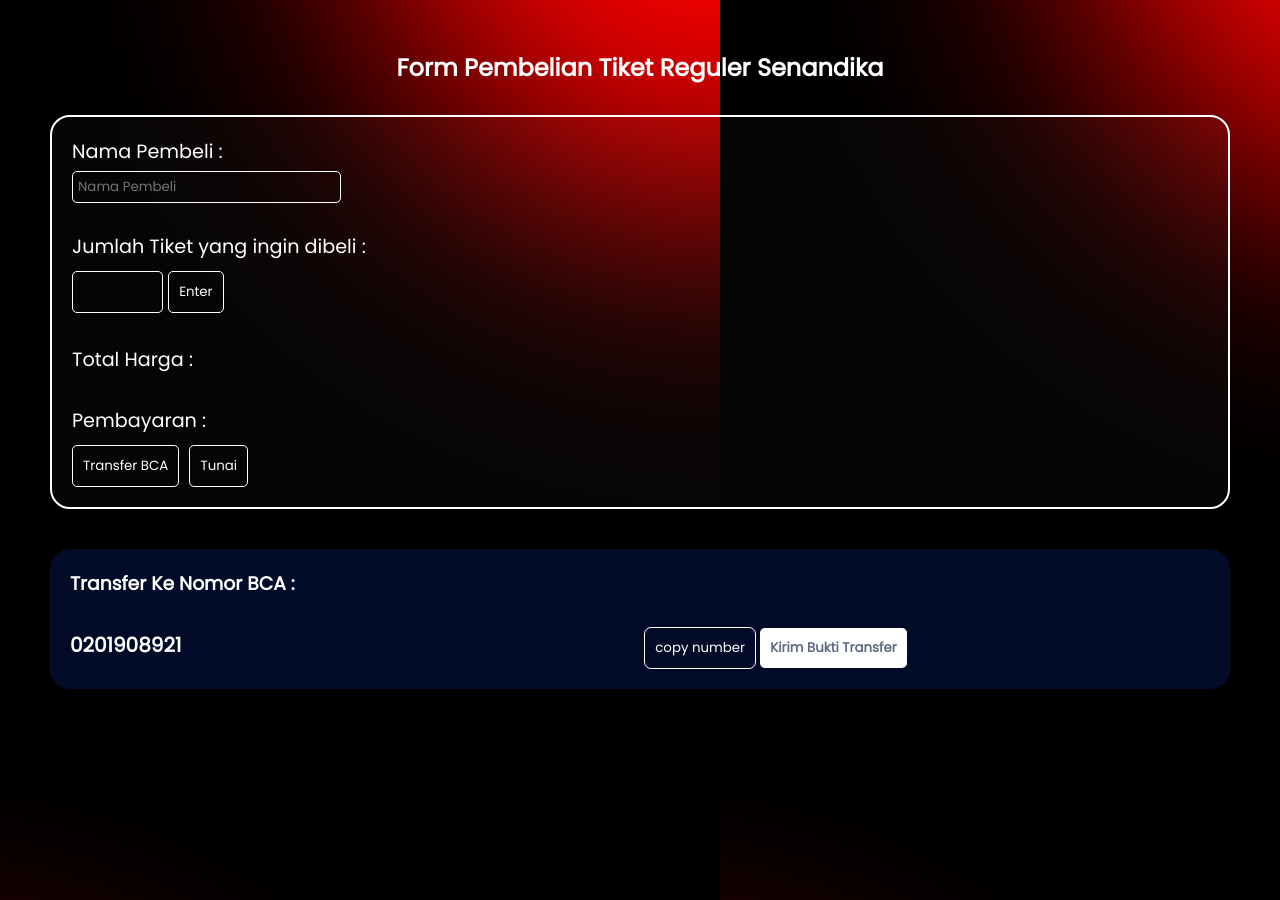
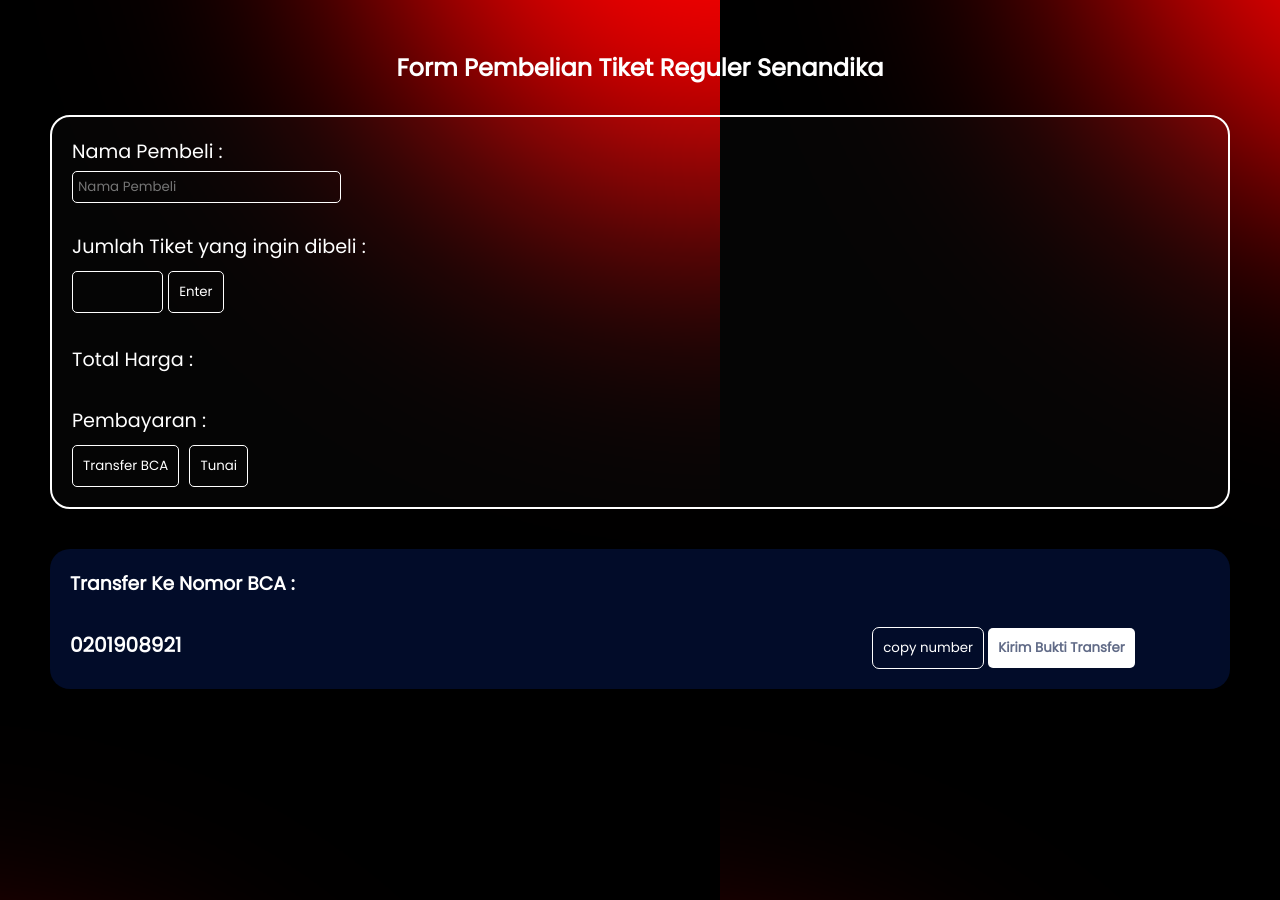
Before and after one commit to scaltra2404/Form-Ticket-Senandika, a plain HTML site: page reguler.html in a window 1280 px wide. Both pictures are taken after a click on the button "Transfer BCA". Drawn offline with nearby package versions, Linux system fonts and the light colour scheme.

Commit message:
Add files via upload

```diff
--- a/reguler.html
+++ b/reguler.html
@@ -25,7 +25,7 @@
 
         <div id="norek-box" class="undisplayed">
             <h3>Transfer Ke Nomor BCA :</h3>
-            <input style="background-color: transparent; border: none; color: #fff; font-weight: 700; font-size: 20px; width: 50%;" type="text" id="norek" value="0201908921" disabled>
+            <input style="background-color: transparent; border: none; color: #fff; font-weight: 700; font-size: 20px; width: 70%;" type="text" id="norek" value="0201908921" disabled>
             <button style="background-color: transparent; border: 1px solid #fff; padding: 10px; color: #fff; border-radius: 7px;" onclick="copyTheText()">copy number</button>
             <button class="cta-send" onclick="sentToTransfer()"><h4>Kirim Bukti Transfer</h4></button>
         </div>
```
Also changed, not shown: vip.html (+1 -1 lines).
